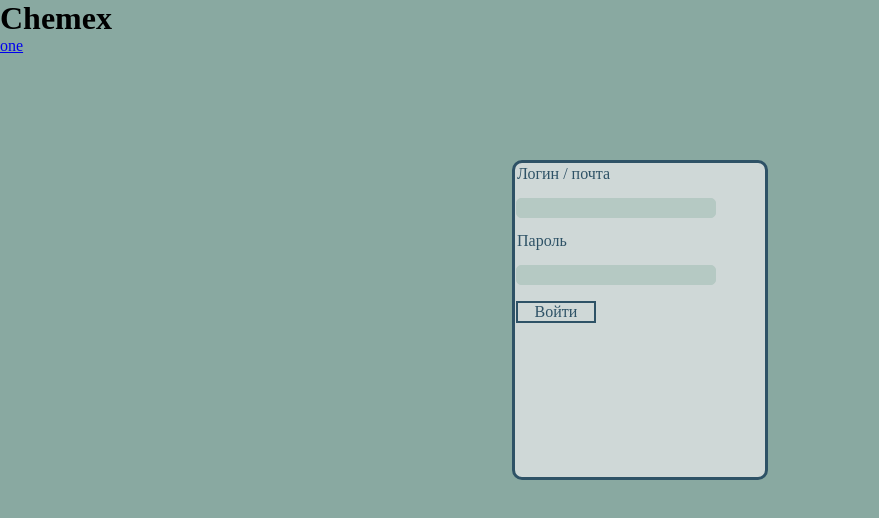
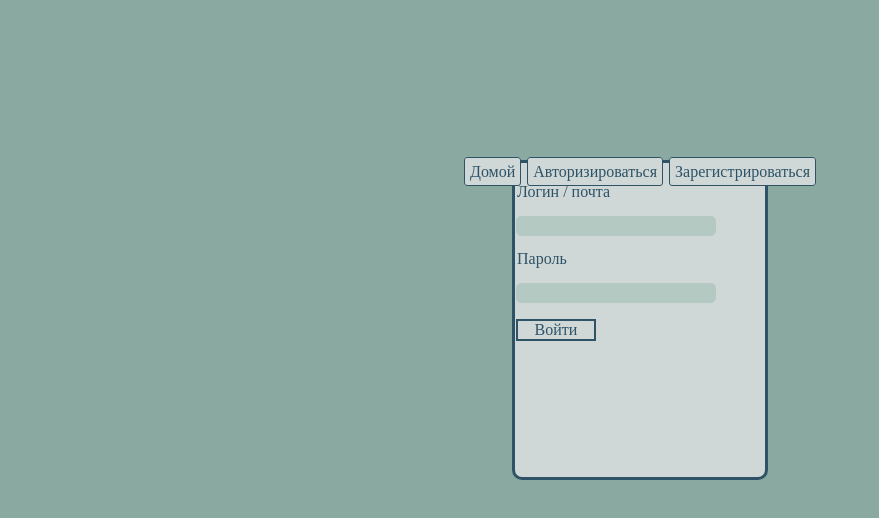
Before and after one commit to andreykarpov0/chemex, a React (Create React App) app in the folder ClientApp/: page /auth in a window 1280 px wide. Shown: the top 518 px of the page, without its empty margins (0-879 px from the left). Built offline with nearby package versions, Linux system fonts and the light colour scheme.

Commit message:
project structure edited

```diff
--- a/ClientApp/src/App.jsx
+++ b/ClientApp/src/App.jsx
@@ -10,15 +10,15 @@ import Auth from './windows/Auth';
 import Home from './windows/Home';
 import Main from './windows/Main';
 import Reg from './windows/Reg';
-import Menu from './windows/Menu';
+// import '../Components/Menu';
+
+
+
 
 export default function App({ history, ...props }) {
 
-const arr = [{url: "/home", name : "Домой"}, {url: "/auth", name : "Авторизироваться"}, {url: "/reg", name : "Зарегистрироваться"}];
   return (
     <div className="mainBody">
-        <h1>Chemex</h1>
-        <Menu items={arr}/>
         <Switch>
             <Route path="/home" component={Home}/>
             <Route path="/main" component={Main}/>
--- /dev/null
+++ b/ClientApp/src/Components/GetMenuItems.jsx
@@ -0,0 +1,7 @@
+import React from 'react'
+
+
+export default function GetMenuItems() {
+    const arr = [{url: "/home", name : "Домой"}, {url: "/auth", name : "Авторизироваться"}, {url: "/reg", name : "Зарегистрироваться"}];
+  return arr;
+}
--- a/ClientApp/src/windows/labElement.jsx
+++ b/ClientApp/src/Components/LabElement.jsx
@@ -1,6 +1,6 @@
 import React from 'react'
 
-import './Menu.css';
+
 import './LabElement.css';
 
 export default function LabElement({name, url, ...props}) {
--- /dev/null
+++ b/ClientApp/src/Components/Menu.jsx
@@ -0,0 +1,14 @@
+import React from 'react'
+
+import './Menu.css';
+import LabElement from './LabElement';
+
+export default function Menu({items, ...props}) {
+  return (
+    <div>
+        {
+        items.map((el) => <a className="menuUrl" href={el.url}>{el.name}</a>)
+        }
+    </div>
+  )
+}
--- a/ClientApp/src/windows/Auth.jsx
+++ b/ClientApp/src/windows/Auth.jsx
@@ -1,10 +1,13 @@
 import React from 'react'
 
 import './Auth.css';
+import Menu from '../Components/Menu';
+import GetMenuItems from '../Components/GetMenuItems';
 
 export default function Auth() {
   return (
     <div className="auth">
+       <Menu items={GetMenuItems()}/>
       <div className="authDiv">
         <form action="">
           <p className="text">Логин / почта</p>
--- a/ClientApp/src/windows/Home.jsx
+++ b/ClientApp/src/windows/Home.jsx
@@ -1,16 +1,19 @@
 import React from 'react'
 
 import './Home.css';
-import LabElement from './LabElement';
+import LabElement from '../Components/LabElement';
+import Menu from '../Components/Menu';
+import GetMenuItems from '../Components/GetMenuItems';
 
 export default function Home() {
   const testList = [{url:"/1", name:"one"}]
 
   return (
     <div>
-        {
-        testList.map((el) => <LabElement name={el.name} url={el.name}/>)
-        }
+      <Menu items={GetMenuItems()}/>
+      {
+      testList.map((el) => <LabElement name={el.name} url={el.name}/>)
+      }
     </div>
   )
 }
--- a/ClientApp/src/windows/Menu.jsx
+++ /dev/null
@@ -1,15 +0,0 @@
-import React from 'react'
-
-import './Home.css';
-import LabElement from './LabElement';
-
-export default function Home() {
-  const testList = [{url:"/1", name:"one"}]
-  return (
-    <div>
-        {
-        testList.map((el) => <LabElement name={el.name} url={el.name}/>)
-        }
-    </div>
-  )
-}
--- a/ClientApp/src/windows/Reg.jsx
+++ b/ClientApp/src/windows/Reg.jsx
@@ -1,10 +1,13 @@
 import React from 'react'
 
 import './Reg.css';
+import Menu from '../Components/Menu';
+import GetMenuItems from '../Components/GetMenuItems';
 
 export default function Reg() {
   return (
     <div>
+     <Menu items={GetMenuItems()}/>
       <p id="title">Chemex</p>
         <div className="container"/>
             <div className="reg_block">
```
Also changed, not shown: ClientApp/src/Components/LabElement.css (added), ClientApp/src/Components/Menu.css (renamed from ClientApp/src/windows/Menu.css).
